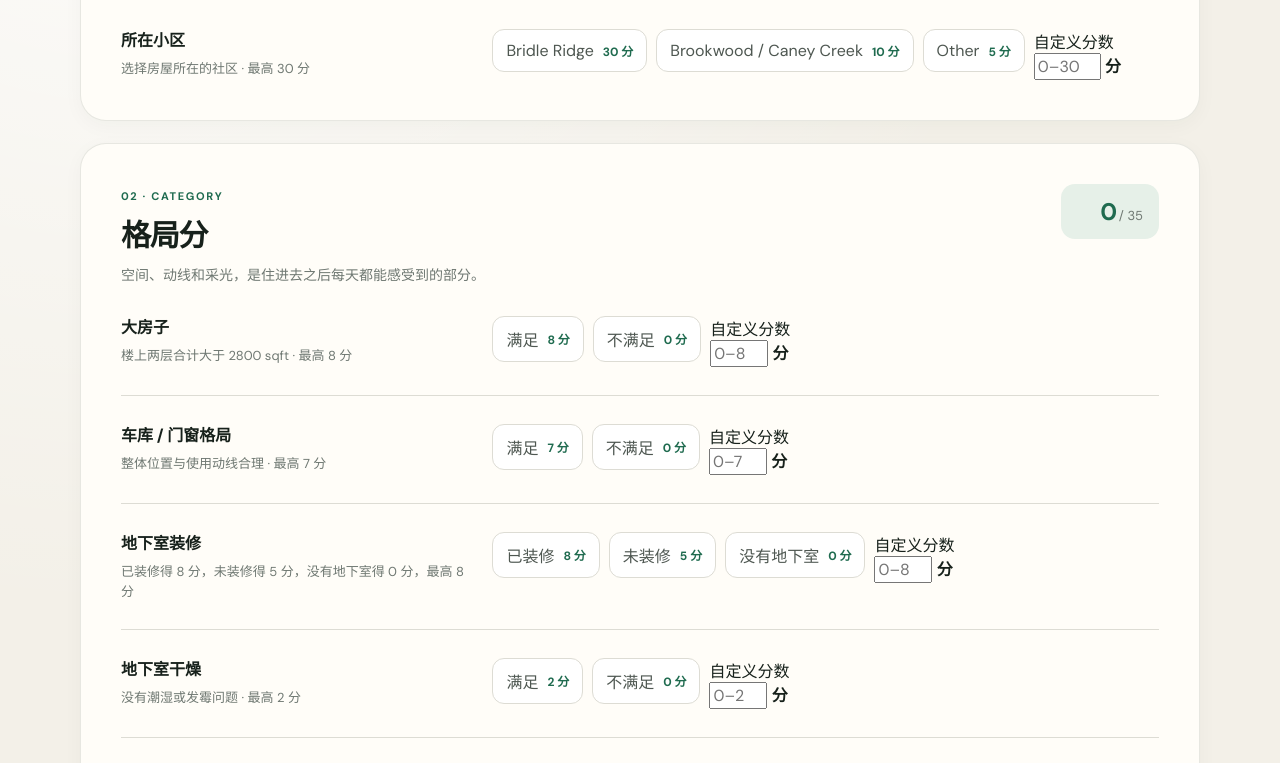
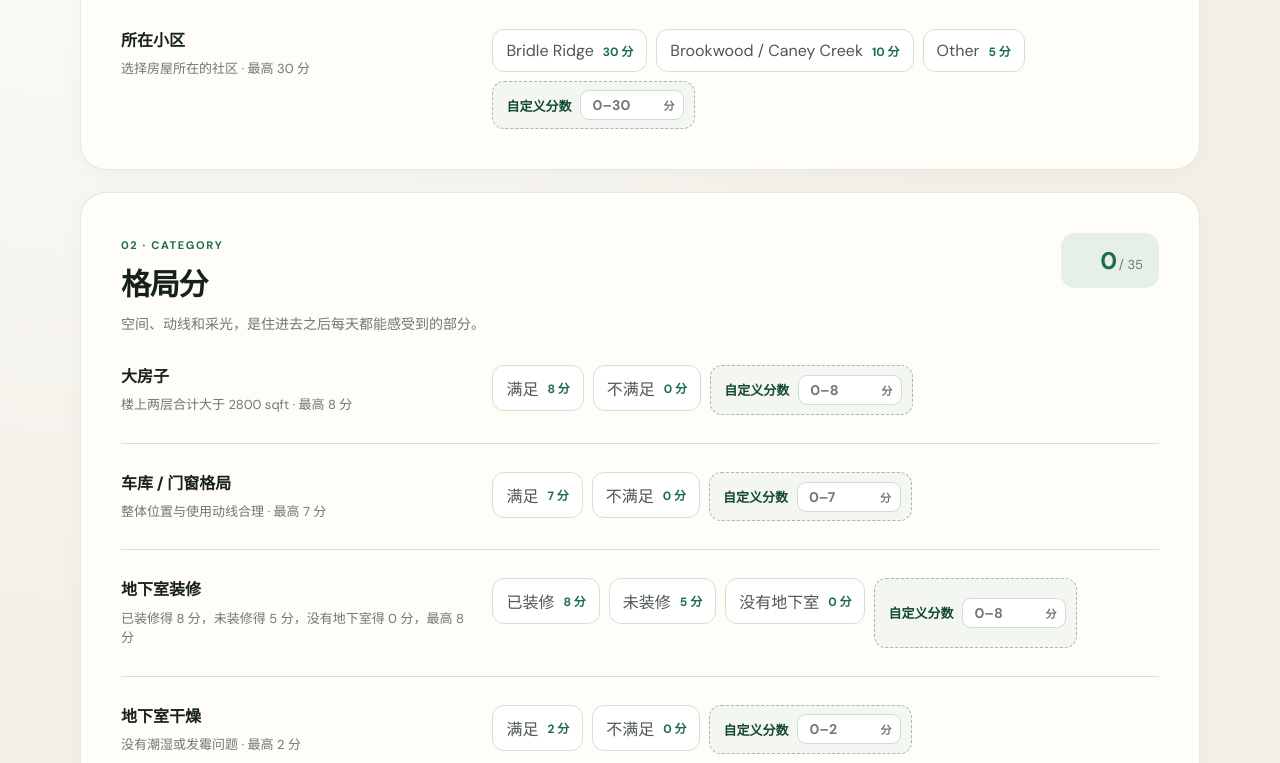
Before and after one commit to Yongchen12/house-grade, a plain HTML site: page index.html in a window 1280 px wide. Shown: the part 644-1407 px from the top of the page. Drawn offline with Linux system fonts and the light colour scheme.

Commit message:
Update styles.css
Custom points update

```diff
--- a/styles.css
+++ b/styles.css
@@ -321,6 +321,52 @@ main {
   color: var(--green);
   font-size: 12px;
   white-space: nowrap;
+}
+
+.custom-score {
+  min-height: 42px;
+  display: flex;
+  align-items: center;
+  gap: 9px;
+  padding: 8px 10px 8px 13px;
+  border: 1px dashed rgba(31, 107, 79, 0.42);
+  border-radius: 12px;
+  color: var(--green-dark);
+  background: rgba(230, 240, 232, 0.45);
+  font-size: 13px;
+  font-weight: 700;
+}
+
+.custom-score-input {
+  width: 104px;
+  height: 30px;
+  display: flex;
+  align-items: center;
+  padding: 0 9px;
+  border: 1px solid rgba(31, 107, 79, 0.22);
+  border-radius: 9px;
+  background: #fff;
+}
+
+.custom-score-input:focus-within {
+  border-color: var(--green);
+  box-shadow: 0 0 0 3px rgba(31, 107, 79, 0.1);
+}
+
+.custom-score-input input {
+  width: 100%;
+  min-width: 0;
+  border: 0;
+  outline: 0;
+  color: var(--green);
+  background: transparent;
+  font-size: 14px;
+  font-weight: 800;
+}
+
+.custom-score-input b {
+  color: var(--muted);
+  font-size: 11px;
 }
 
 .bonus-section {
@@ -782,6 +828,11 @@ footer span {
     font-size: 13px;
   }
 
+  .custom-score {
+    width: 100%;
+    justify-content: space-between;
+  }
+
   .deduction-inputs {
     grid-template-columns: 1fr;
   }
```
